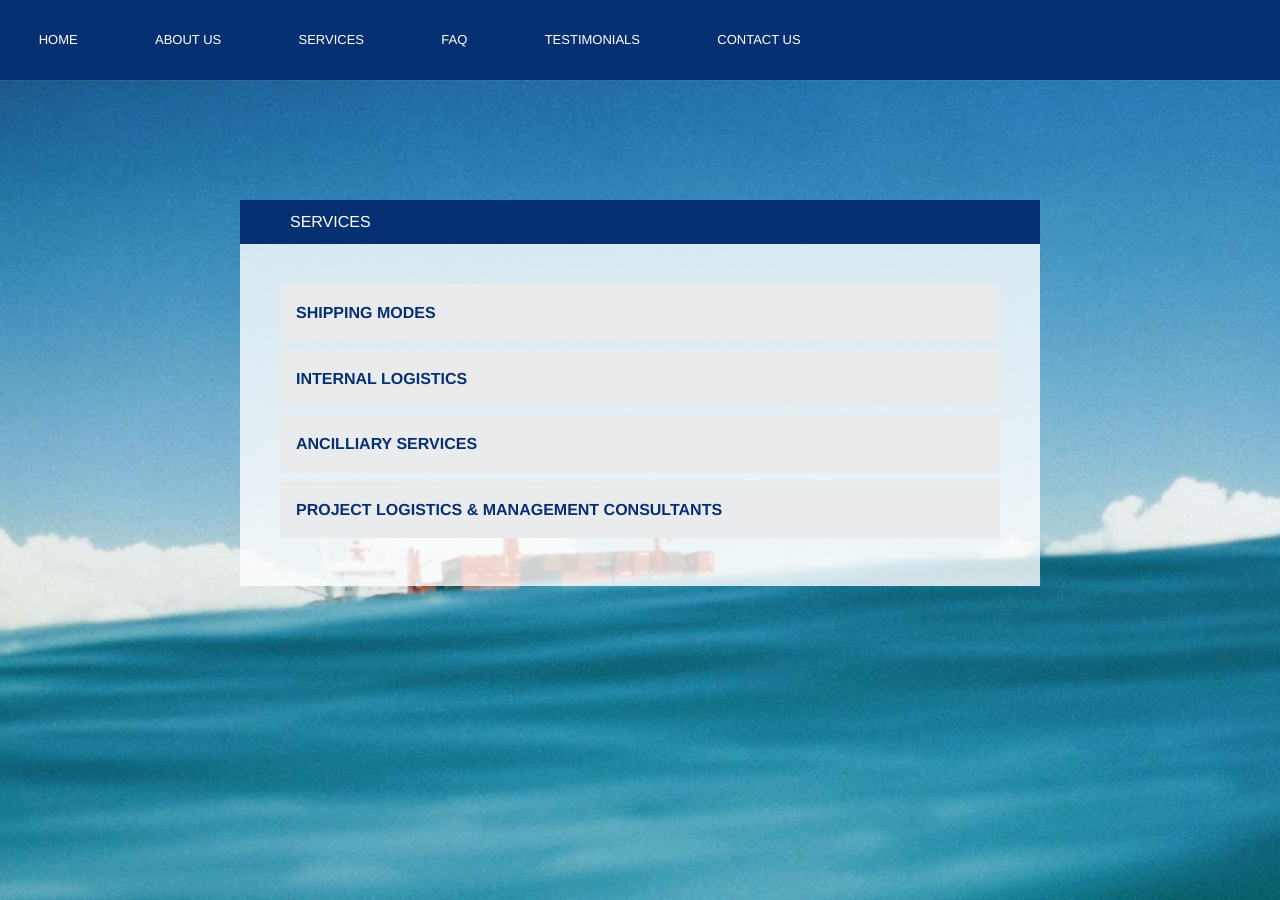
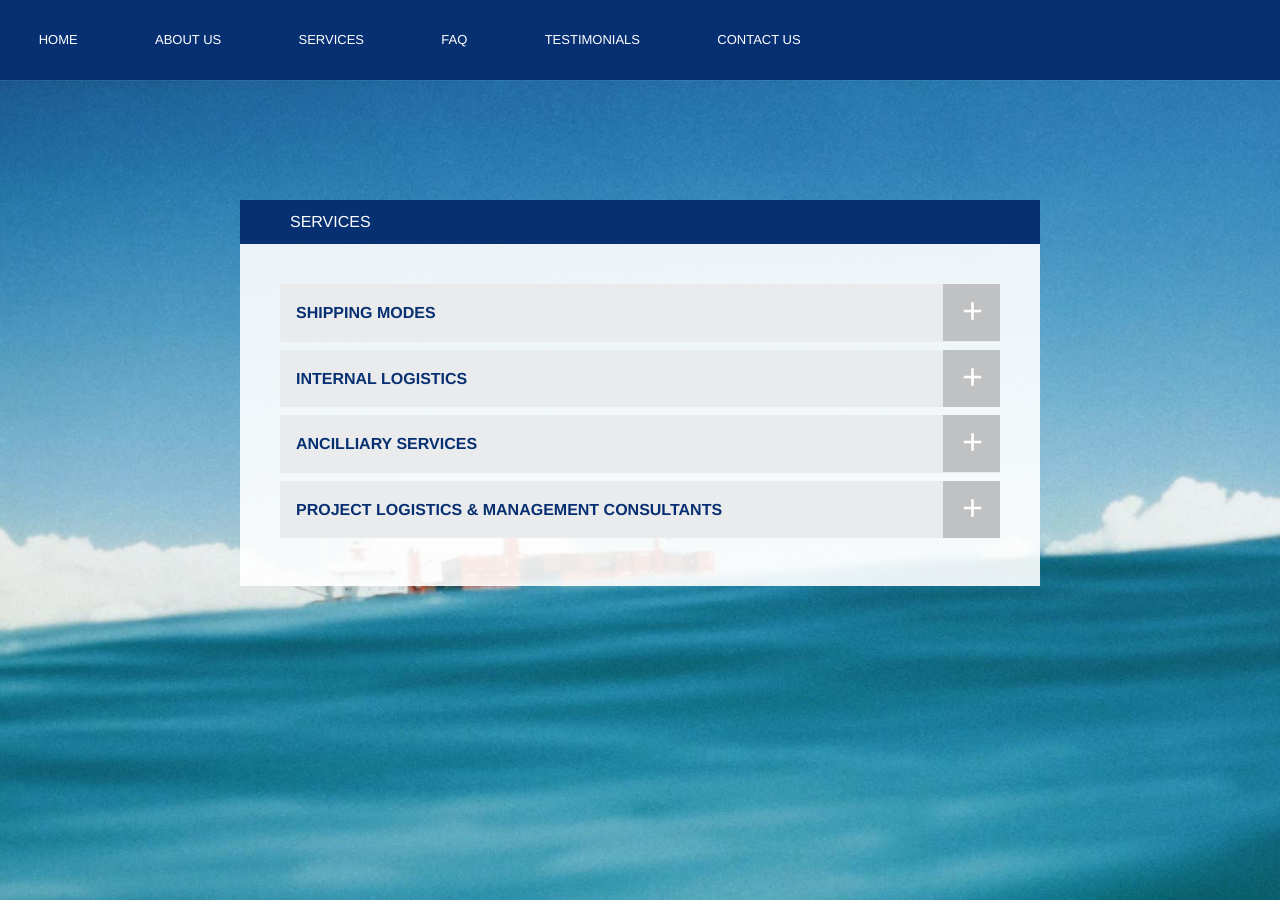
Before and after one commit to chrisgreeff/nautica, a Jekyll site: the page built from services/index.html, in a window 1280 px wide. Built offline with Jekyll 4.4.1, drawn with Linux system fonts in a browser that asks for light colours.

Commit message:
Adding first cut of accordion icons

```diff
--- a/_sass/_accordion.scss
+++ b/_sass/_accordion.scss
@@ -13,4 +13,34 @@ $accordion-content-active-bg-color: transparent;
 
 .accordion li.accordion-navigation {
   margin-bottom: 8px !important;
+  position: relative;
 }
+
+.na-accordion-navigation-icon {
+  position: absolute;
+  right: 0;
+  top: 0;
+  height: 57px;
+  width: 57px;
+  background-color: #C0C1C2;
+
+  &:before {
+    content: '+';
+    color: white;
+    position: absolute;
+    left: 19px;
+    top: -2px;
+
+    font-size: 36px;
+    font-weight: 100;
+  }
+
+  .active & {
+    background-color: #1EA7FC;
+
+    &:before {
+      content: '—';
+      left: 12px;
+    }
+  }
+}
--- a/_sass/_panel.scss
+++ b/_sass/_panel.scss
@@ -1,4 +1,4 @@
-$panel-bg: rgba(255, 255, 255, .8);
+$panel-bg: rgba(255, 255, 255, .9);
 $panel-border-style: none;
 $panel-padding: rem-calc(40);
 
--- a/services/index.html
+++ b/services/index.html
@@ -9,27 +9,63 @@ layout: default
     <div class="panel text-left">
       <ul class="accordion" data-accordion>
         <li class="accordion-navigation">
-          <a href="#services-1">Shipping Modes</a>
+          <a href="#services-1">
+            Shipping Modes
+            <div class="na-accordion-navigation-icon"></div>
+          </a>
           <div id="services-1" class="content">
-            Panel 1. Lorem ipsum dolor sit amet, consectetur adipisicing elit, sed do eiusmod tempor incididunt ut labore et dolore magna aliqua. Ut enim ad minim veniam, quis nostrud exercitation ullamco laboris nisi ut aliquip ex ea commodo consequat.
+            <h3 class="na-panel-sub-header">Sea Freight:</h3>
+            <p><strong>LCL cargo -</strong>full port to port ocean freight handling for smaller shipments not requiring a full container load. We combine our consolidated cargo with global partners to ensure we get prompt shipments and departures at competitive prices.</p>
+            <p><strong>FCL cargo -</strong> full port to port ocean freight handling for full container loads. whether it be 20ft or 40ft HC containers. our buying power means we have access to very competitive rates across all major shipping lines.</p>
+            <p><strong>RORO (Rall On/Roll air vessel) cargo -</strong> for cars, trucks, agricultural equipment, caravans and motorhomes.</p>
+
+            <h3 class="na-panel-sub-header">Airfreight</h3>
+            <p><strong>Airfreight cargo -</strong> global time dependant logi cs solutions giving access to customers on a global scale to meet market demands. From small shipments through to larger consignments. we can provide a service to meet your requirements.</p>
           </div>
         </li>
         <li class="accordion-navigation">
-          <a href="#services-2">Internal Logistics</a>
+          <a href="#services-2">
+            Internal Logistics
+            <div class="na-accordion-navigation-icon"></div>
+          </a>
           <div id="services-2" class="content">
-            Panel 2. Lorem ipsum dolor sit amet, consectetur adipisicing elit, sed do eiusmod tempor incididunt ut labore et dolore magna aliqua. Ut enim ad minim veniam, quis nostrud exercitation ullamco laboris nisi ut aliquip ex ea commodo consequat.
+            <h3 class="na-panel-sub-header">Sea Freight:</h3>
+            <p><strong>LCL cargo -</strong>full port to port ocean freight handling for smaller shipments not requiring a full container load. We combine our consolidated cargo with global partners to ensure we get prompt shipments and departures at competitive prices.</p>
+            <p><strong>FCL cargo -</strong> full port to port ocean freight handling for full container loads. whether it be 20ft or 40ft HC containers. our buying power means we have access to very competitive rates across all major shipping lines.</p>
+            <p><strong>RORO (Rall On/Roll air vessel) cargo -</strong> for cars, trucks, agricultural equipment, caravans and motorhomes.</p>
+
+            <h3 class="na-panel-sub-header">Airfreight</h3>
+            <p><strong>Airfreight cargo -</strong> global time dependant logi cs solutions giving access to customers on a global scale to meet market demands. From small shipments through to larger consignments. we can provide a service to meet your requirements.</p>
           </div>
         </li>
         <li class="accordion-navigation">
-          <a href="#services-3">Ancilliary Services</a>
+          <a href="#services-3">
+            Ancilliary Services
+            <div class="na-accordion-navigation-icon"></div>
+          </a>
           <div id="services-3" class="content">
-            Panel 3. Lorem ipsum dolor sit amet, consectetur adipisicing elit, sed do eiusmod tempor incididunt ut labore et dolore magna aliqua. Ut enim ad minim veniam, quis nostrud exercitation ullamco laboris nisi ut aliquip ex ea commodo consequat.
+            <h3 class="na-panel-sub-header">Sea Freight:</h3>
+            <p><strong>LCL cargo -</strong>full port to port ocean freight handling for smaller shipments not requiring a full container load. We combine our consolidated cargo with global partners to ensure we get prompt shipments and departures at competitive prices.</p>
+            <p><strong>FCL cargo -</strong> full port to port ocean freight handling for full container loads. whether it be 20ft or 40ft HC containers. our buying power means we have access to very competitive rates across all major shipping lines.</p>
+            <p><strong>RORO (Rall On/Roll air vessel) cargo -</strong> for cars, trucks, agricultural equipment, caravans and motorhomes.</p>
+
+            <h3 class="na-panel-sub-header">Airfreight</h3>
+            <p><strong>Airfreight cargo -</strong> global time dependant logi cs solutions giving access to customers on a global scale to meet market demands. From small shipments through to larger consignments. we can provide a service to meet your requirements.</p>
           </div>
         </li>
         <li class="accordion-navigation">
-          <a href="#services-4">Project Logistics & Management Consultants</a>
+          <a href="#services-4">
+            Project Logistics & Management Consultants
+            <div class="na-accordion-navigation-icon"></div>
+          </a>
           <div id="services-4" class="content">
-            Panel 3. Lorem ipsum dolor sit amet, consectetur adipisicing elit, sed do eiusmod tempor incididunt ut labore et dolore magna aliqua. Ut enim ad minim veniam, quis nostrud exercitation ullamco laboris nisi ut aliquip ex ea commodo consequat.
+            <h3 class="na-panel-sub-header">Sea Freight:</h3>
+            <p><strong>LCL cargo -</strong>full port to port ocean freight handling for smaller shipments not requiring a full container load. We combine our consolidated cargo with global partners to ensure we get prompt shipments and departures at competitive prices.</p>
+            <p><strong>FCL cargo -</strong> full port to port ocean freight handling for full container loads. whether it be 20ft or 40ft HC containers. our buying power means we have access to very competitive rates across all major shipping lines.</p>
+            <p><strong>RORO (Rall On/Roll air vessel) cargo -</strong> for cars, trucks, agricultural equipment, caravans and motorhomes.</p>
+
+            <h3 class="na-panel-sub-header">Airfreight</h3>
+            <p><strong>Airfreight cargo -</strong> global time dependant logi cs solutions giving access to customers on a global scale to meet market demands. From small shipments through to larger consignments. we can provide a service to meet your requirements.</p>
           </div>
         </li>
       </ul>
```
